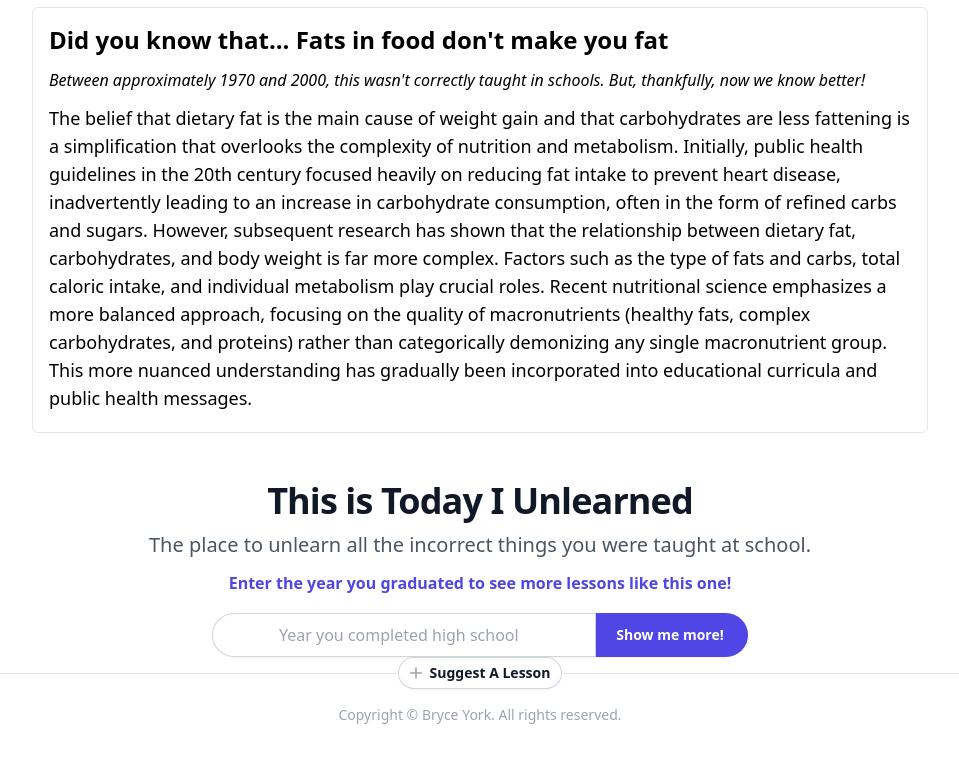
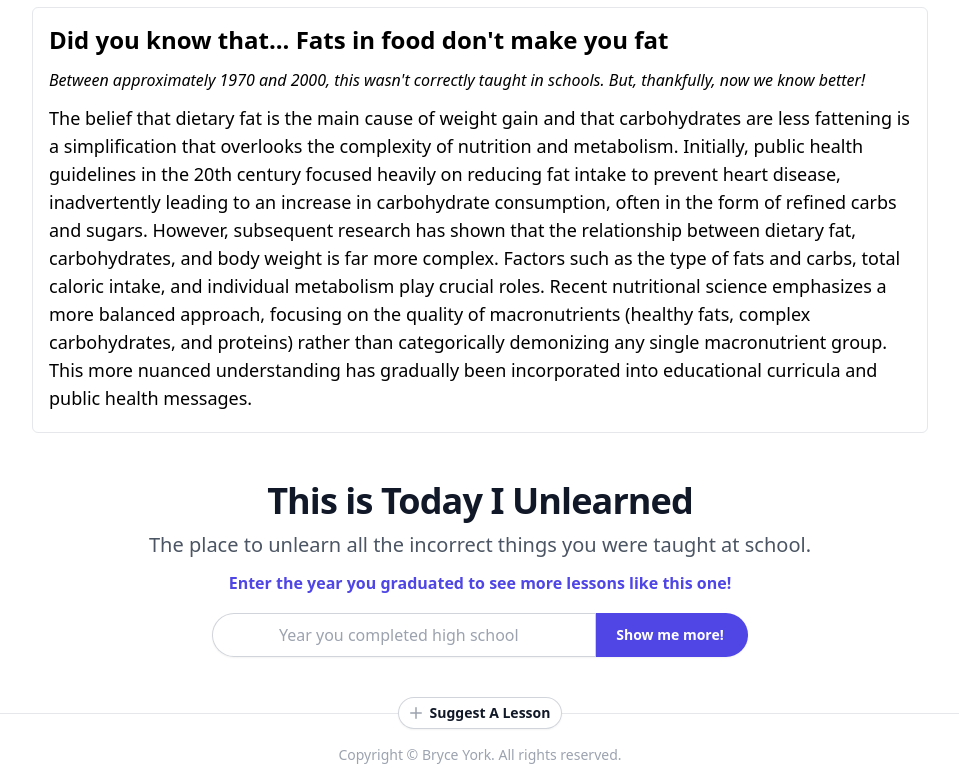
Before and after one commit to meetbryce/today-i-unlearned, a Flask app: page /lesson/9 in a window 1280 px wide. Shown: the part 126-907 px from the top of the page, without its empty margins (160-1119 px from the left). Before the commit the page ends 850 px from the top, so only its background shows below. Run offline with Flask 3, Linux system fonts and the light colour scheme; data comes from the database, SQL or seed files in the repository; style sheets or scripts are compiled from the project's sources; some libraries are stand-ins or nearby versions.

Commit message:
feat: various layout improvements & tweaks

```diff
--- a/templates/index.html
+++ b/templates/index.html
@@ -11,6 +11,7 @@
             <p class="text-base font-semibold leading-7 text-indigo-600 mb-6">Enter the year you graduated below to get
                 started!</p>
             <form method="post" class="flex justify-center mx-auto">
+                {# fixme: mobile layout needs fixing #}
                 <div class="w-1/2">
                     <input type="number" name="year" min="1900" max="{{ max_year - 1 }}"
                            class="block text-center text-base w-full rounded-l-full border-0 px-5 pr-3 py-2.5
--- a/templates/layout.html
+++ b/templates/layout.html
@@ -8,15 +8,15 @@
     {% block head %}{% endblock %}
 </head>
 <body class="flex flex-col h-full">
-<header class="py-6 border-b mb-12">
+<header class="py-6 border-b mb-6 md:mb-12">
     <div class="container flex justify-center mx-auto">
         <a href="/" class="font-semibold text-xl text-gray-900 hover:text-indigo-600">Today I Unlearned</a>
     </div>
 </header>
 {% if get_flashed_messages() %}
-    <aside class="py-4 sm:px-6 lg:px-8" id="js-message">
+    <aside class="py-4 px-4 sm:px-6 lg:px-8" id="js-message">
         <div class="flex justify-center rounded-lg mb-8 -mt-12 gap-x-6 bg-gray-900 px-6 py-2.5 sm:px-3.5" role="alert">
-            <span class="flashing-message--placeholder"></span>
+            <span class="hidden sm:block flashing-message--placeholder"></span>
             <span class="text-sm leading-6 font-semibold text-white">{{ get_flashed_messages() | join(" ") }}</span>
             <button type="button" class="-m-3 flex-none p-3 ml-auto focus-visible:outline-offset-[-4px]"
                     id="js-remove-message">
@@ -28,7 +28,7 @@
         </div>
     </aside>
 {% endif %}
-<main class="container mx-auto h-auto">
+<main class="container mx-auto px-4 h-auto">
     {% block body %}{% endblock %}
 </main>
 <footer class="mt-auto">
--- a/templates/lesson.html
+++ b/templates/lesson.html
@@ -10,13 +10,14 @@
         <p class="text-lg mb-1">{{ lesson.content }}</p>
     </div>
 
-    <div class="mt-12 mx-auto max-w-3xl text-center">
+    <div class="mt-12 mx-auto max-w-3xl mb-10 text-center">
         <h2 class="text-2xl font-bold tracking-tight text-gray-900 mb-2 sm:text-4xl">This is Today I Unlearned</h2>
         <p class="mb-2 text-xl leading-8 text-gray-600">The place to unlearn all the incorrect things you were
             taught at school.</p>
         <p class="text-base font-semibold leading-7 text-indigo-600 mb-4">Enter the year you graduated to see
             more lessons like this one!</p>
         <form method="post" action="/" class="flex justify-center mx-auto">
+            {# fixme: mobile layout needs fixing #}
             <div class="w-1/2">
                 <input type="number" name="year"
                        class="block text-center text-base w-full rounded-l-full border-0 pl-3 pr-2 py-2.5
--- a/templates/lesson_feedback.html
+++ b/templates/lesson_feedback.html
@@ -25,7 +25,7 @@
         </div>
     </form>
 
-    <div class="mx-auto max-w-4xl rounded-md border p-4 my-2 flex flex-col">
+    <div class="mx-auto max-w-4xl rounded-md border p-4 my-2 flex flex-col mb-10">
         <h1 class="text-lg font-bold mb-1">Did you know that... {{ lesson.title }}</h1>
         <p class="mb-2 text-sm italic">Between approximately {{ lesson.start_year }} and {{ lesson.end_year }}, this
             wasn't
--- a/templates/year.html
+++ b/templates/year.html
@@ -12,6 +12,7 @@
                 <h2 class="text-xl font-bold mb-3">{{ lesson.title }}</h2>
                 <p class="text-lg mb-3">{{ lesson.content }}</p>
                 <ul class="list-none flex flex-row space-x-2 mt-auto">
+                    {# fixme: this gets too squished on mobile #}
                     <li class="mr-auto">
                         <span class="inline-flex items-center gap-x-1.5 rounded-full bg-green-100 px-2 py-1 text-xs font-medium text-green-700">
                           <svg class="h-1.5 w-1.5 fill-green-500" viewBox="0 0 6 6" aria-hidden="true">
```
